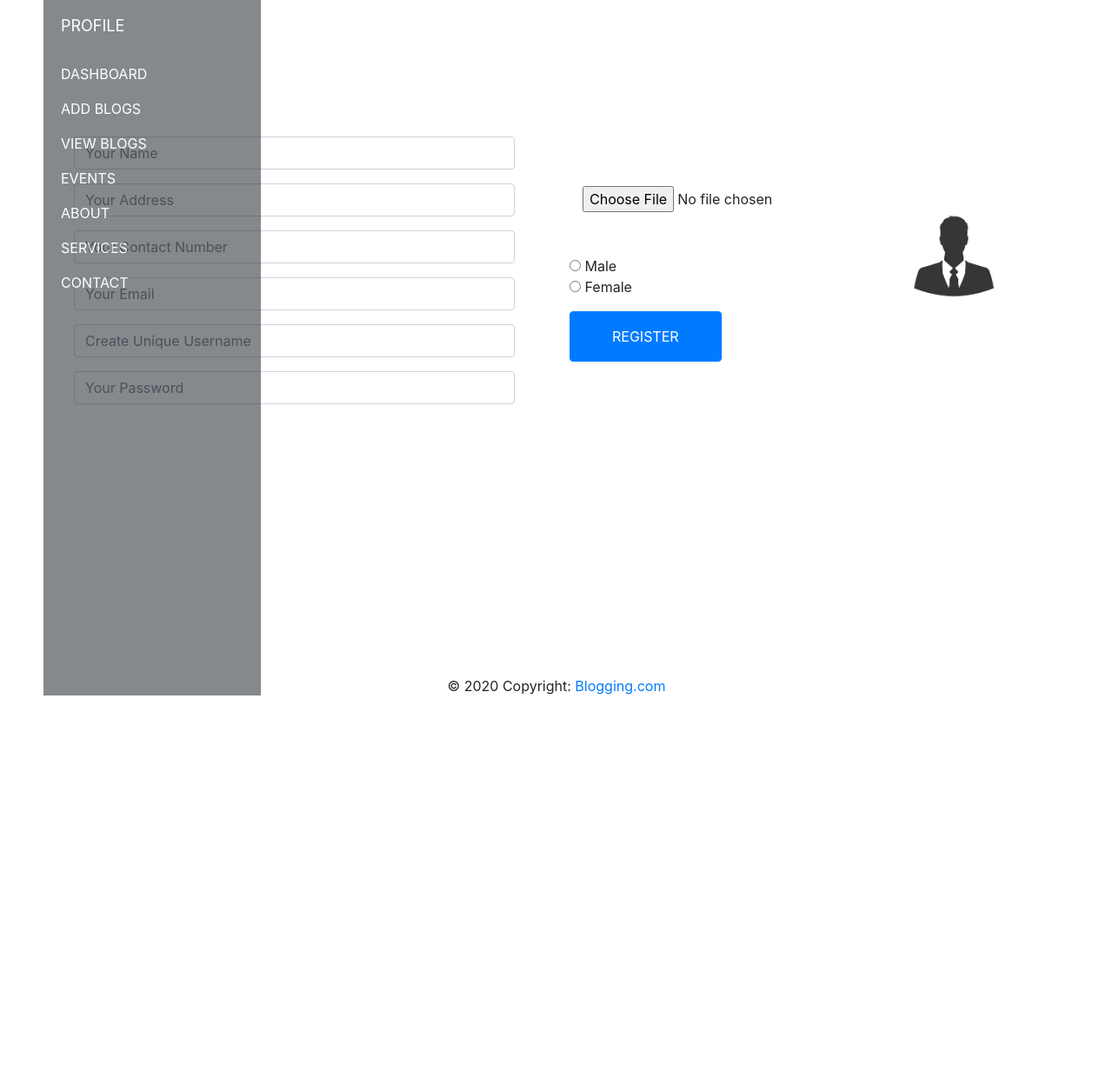
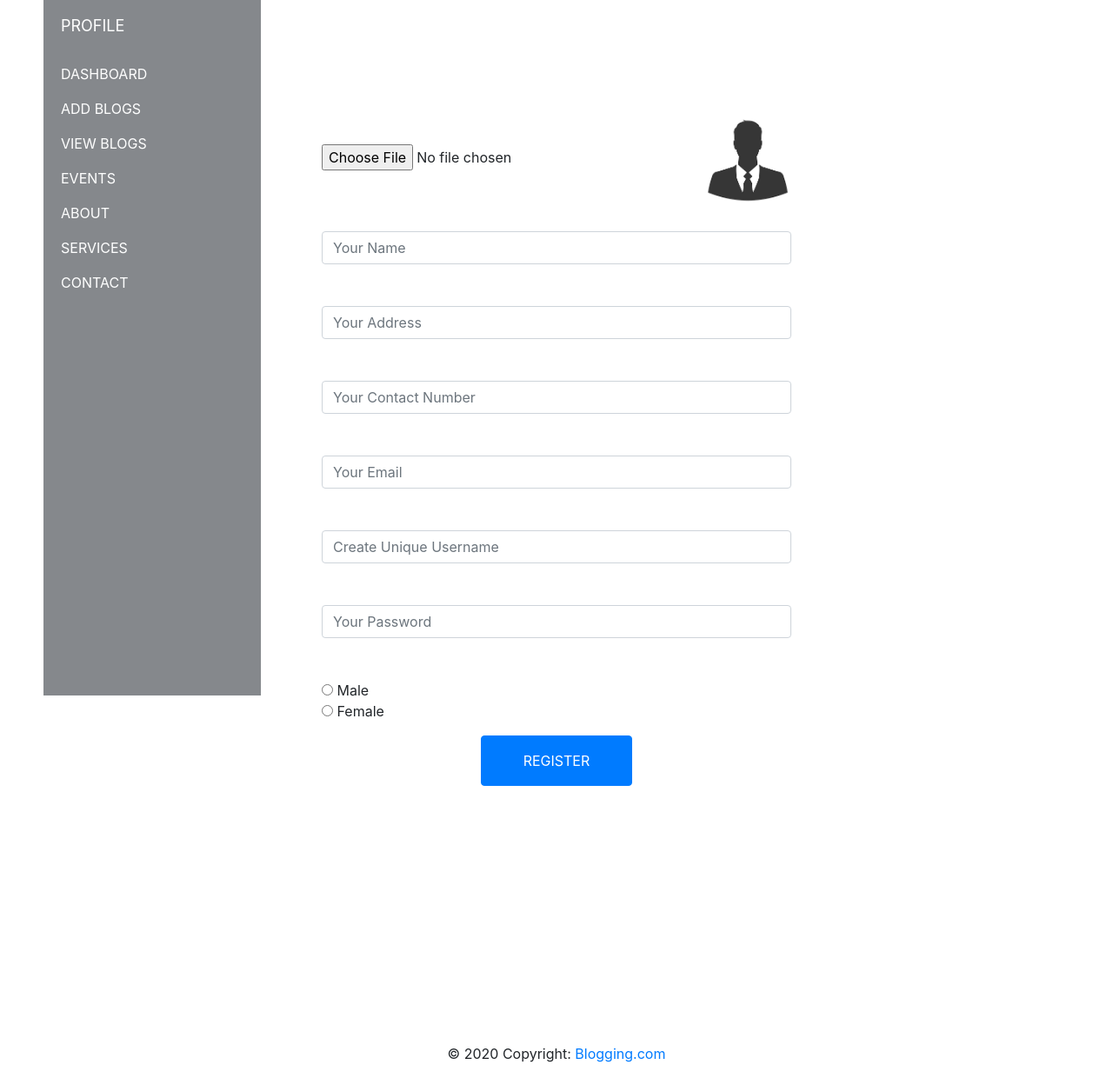
Before and after one commit to saisarveshnaik/BlOGG-IT, a PHP site: page /register.php in a window 1280 px wide. Shown: the part 56-1296 px from the top of the page at 87% size. Before the commit the page ends 856 px from the top, so only its background shows below. Run offline with PHP 8.4, Linux system fonts and the light colour scheme.

Commit message:
Add files via upload

```diff
--- a/register.php
+++ b/register.php
@@ -23,7 +23,76 @@
 	?>
 
 
-	<section class="ftco-section contact-section ftco-degree-bg">
+
+	<div class="container" style="margin-top: 2%;">
+		<div class="row">
+			<div class="col-md-3"></div>
+
+			<div class="col-md-6">
+
+				<h4 style="color: white;text-align: center;" class="mb-4">REGISTER FOR A NEW ACCOUNT</h4>
+
+				<div class="row">
+					<div class="col-md-4">
+						<div class="form-group">
+							<label style="color: white">Profile Picture</label>
+							<input type="file" id="profile_pic" name="file" />
+						</div>
+					</div>
+					<div class="col-md-8" style="text-align: center;">
+						<img src="images/profile.png" id="img" width="100" height="100" align="right">
+						<div><input type="hidden" name="image1" id="image1" disabled></div>
+
+
+					</div>
+				</div>
+
+
+				<div class="form-group">
+					<label style="color: white">Full Name</label>
+					<input type="text" class="form-control" id="user_name" placeholder="Your Name">
+				</div>
+				<div class="form-group">
+					<label style="color: white">Address</label>
+					<input type="text" class="form-control" id="user_address" placeholder="Your Address">
+				</div>
+				<div class="form-group">
+					<label style="color: white">Contact No</label>
+					<input type="number" class="form-control" id="user_cont" placeholder="Your Contact Number">
+				</div>
+				<div class="form-group">
+					<label style="color: white">Email</label>
+					<input type="text" class="form-control" id="user_email" placeholder="Your Email">
+				</div>
+				<div class="form-group">
+					<label style="color: white">Username(must be unique)</label>
+					<input type="text" class="form-control" id="username" placeholder="Create Unique Username">
+				</div>
+				<div class="form-group">
+					<label style="color: white">Password</label>
+					<input type="password" class="form-control" id="password" placeholder="Your Password">
+				</div>
+
+				<div class="form-group">
+					<label style="color: white">Gender:</label><br>
+					<input type="radio" id="gender" value="male"> Male<br>
+					<input type="radio" id="gender" value="female"> Female<br>
+				</div>
+
+                <div style="text-align: center;">
+				<button type="button" id="formsubmit" class="btn btn-primary py-3 px-5">REGISTER</button>
+                </div>
+
+
+
+					</div>
+
+			<div class="col-md-3"></div>
+		</div>
+
+		</div>
+
+	<!-- <section class="ftco-section contact-section ftco-degree-bg">
 		<div class="container">
 			<div class="row d-flex mb-5 contact-info">
 
@@ -63,7 +132,7 @@
 					<div class="col-md-6 pr-md-5">
 						<br><br>
 
-						<!--------------------------------PROFILE PIC------------------------------------------------------>
+
 						<div class="item form-group">
 							<label style="color: white" class="col-form-label col-md-3 col-sm-3 label-align" for="middle-name">Profile Picture<span class="required">*</span>
 							</label>
@@ -99,7 +168,7 @@
 			</div>
 		</form>
 	</div>
-</section>
+</section> -->
 
 
 <?php
```
